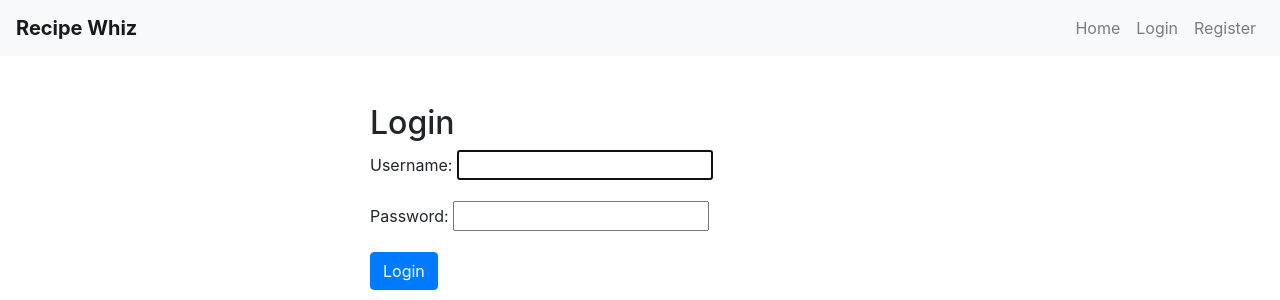
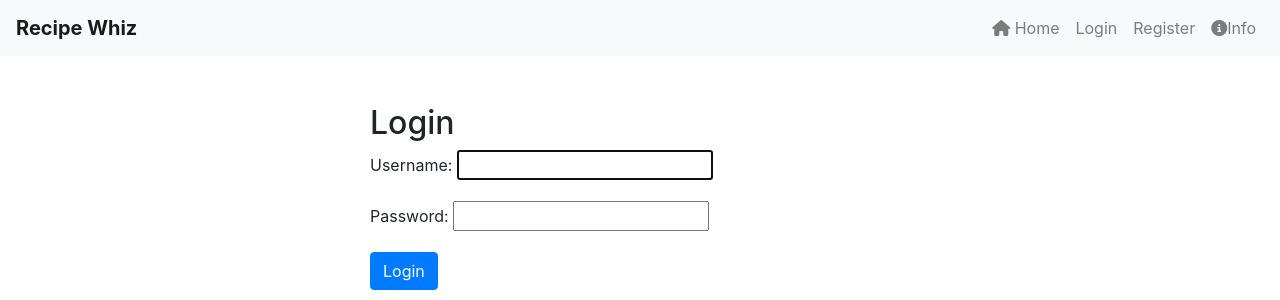
Before and after one commit to Its-Xen/Recipe-App, a Django app: page /login/ in a window 1280 px wide. Shown: the top 300 px of the page. Run offline with Django 5.2, Linux system fonts and the light colour scheme; some libraries are stand-ins or nearby versions.

Commit message:
Updated!!!

```diff
--- a/templates/_base.html
+++ b/templates/_base.html
@@ -6,7 +6,9 @@
     <meta name="viewport" content="width=device-width, initial-scale=1.0">
     <title>Recipe App</title>
     <link rel="stylesheet" href="{% static 'css/styles.css' %}">
+    <link rel="stylesheet" href="{% static 'js/scripts.js' %}">
     <link rel="stylesheet" href="https://stackpath.bootstrapcdn.com/bootstrap/4.5.2/css/bootstrap.min.css">
+    <link rel="stylesheet" href="https://cdnjs.cloudflare.com/ajax/libs/font-awesome/6.1.1/css/all.min.css">
 </head>
 <body>
     <nav class="navbar navbar-expand-lg navbar-light bg-light">
@@ -17,17 +19,31 @@
         <div class="collapse navbar-collapse" id="navbarNav">
             <ul class="navbar-nav ml-auto">
                 <li class="nav-item">
-                    <a class="nav-link" href="{% url 'recipe-home' %}">Home</a>
+                    <a class="nav-link" href="{% url 'recipe-home' %}">
+                        <i class="fas fa-home"></i> Home
+                    </a>
                 </li>
                 {% if user.is_authenticated %}
                     <li class="nav-item">
-                        <a class="nav-link" href="{% url 'profile' %}">Profile</a>
+                        <a class="nav-link" href="{% url 'recipe-create' %}">
+                            <i class="fas fa-plus"></i>  Recipe
+                        </a>
                     </li>
-                    <li class="nav-item">
-                        <a class="nav-link" href="{% url 'recipe-create' %}">Create Recipe</a>
+                    <li>
+                        <a class="nav-link" href="{% url 'recipe-info' %}">
+                            <i class="fas fa-info-circle"></i> Info
+                        </a>
                     </li>
-                    <li class="nav-item">
-                        <a class="nav-link" href="{% url 'logout' %}">Logout</a>
+                    <li class="nav-item dropdown">
+                        <img src="{{ user.profile.image.url }}" class="rounded-circle" style="width: 50px; cursor: pointer;" alt="Avatar" id="avatar">
+                        <div class="dropdown-menu dropdown-menu-right" id="dropdown">
+                            <a class="dropdown-item" href="{% url 'profile' %}">
+                                <i class="fas fa-user"></i> Profile
+                            </a>
+                            <a class="dropdown-item" href="{% url 'logout' %}">
+                                <i class="fas fa-sign-out-alt"></i> Logout
+                            </a>
+                        </div>
                     </li>
                 {% else %}
                     <li class="nav-item">
@@ -35,6 +51,11 @@
                     </li>
                     <li class="nav-item">
                         <a class="nav-link" href="{% url 'register' %}">Register</a>
+                    </li>
+                    <li>
+                        <a class="nav-link" href="{% url 'recipe-info' %}">
+                            <i class="fas fa-info-circle"></i>Info
+                        </a>
                     </li>
                 {% endif %}
             </ul>
@@ -52,5 +73,6 @@
     <script src="https://code.jquery.com/jquery-3.5.1.slim.min.js"></script>
     <script src="https://cdn.jsdelivr.net/npm/@popperjs/core@2.5.4/dist/umd/popper.min.js"></script>
     <script src="https://stackpath.bootstrapcdn.com/bootstrap/4.5.2/js/bootstrap.min.js"></script>
+    <script src="{% static 'js/scripts.js' %}"></script>
 </body>
 </html>
--- a/templates/recipes/detail_post.html
+++ b/templates/recipes/detail_post.html
@@ -5,6 +5,8 @@
     <div class="col-md-8">
         <h2>{{ post.recipe }}</h2>
         <p>{{ post.desc }}</p>
+        <p><b> {{ post.author }} | {{post.date}}</b></p>
+
         {% if post.image %}
         <img src="{{ post.image.url }}" alt="{{ post.recipe }}" class="img-fluid">
         {% endif %}
```
